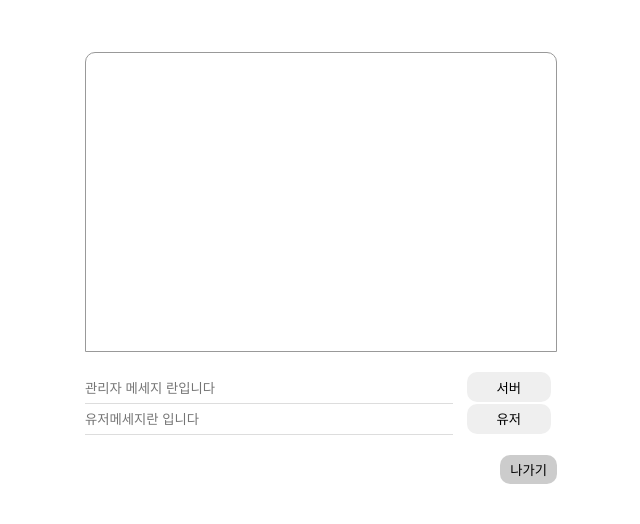
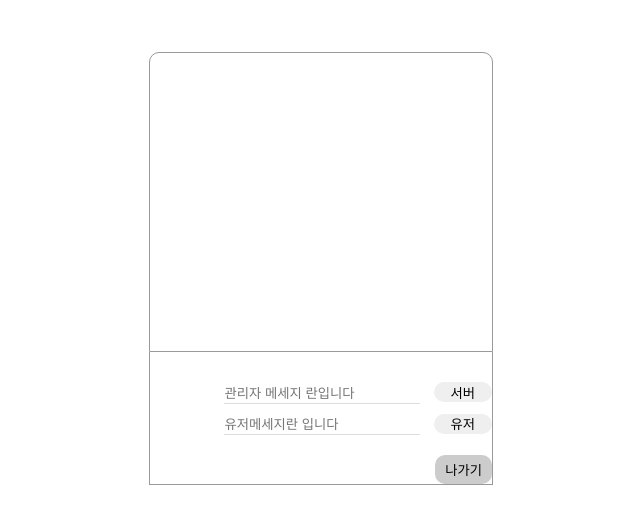
Before and after one commit to pia9322/test_socket_01, a website: page index.html in a window 1280 px wide. Shown: the whole page, without its empty margins (319-959 px from the left). Drawn offline with Linux system fonts and the light colour scheme.

Commit message:
reload
v

```diff
--- a/css/style.scss
+++ b/css/style.scss
@@ -7,6 +7,7 @@
 #chat_section {
     max-width: 600px;
     margin: 20px auto 0;
+    padding: 2.5% 10% 0;
     .result_wrap {
         #result {
             width: 100%;
@@ -21,16 +22,20 @@
         }
     }
     .msg_box_wrap {
-        margin-top: 20px;
+        padding-top: 20px;
+        border: 1px solid #999;
+        border-top: none;
         .msg_box {
+            text-align: right;
+            margin: 10px 0 0;
             input {
-                width: calc(80% - 10px); height: 30px;
+                width: calc(60% - 10px); height: 20px;
                 margin-right: 10px;
                 border: none;
-                border-bottom: 1px solid #ddd;
+                border-bottom: 1px solid #dddddd;
             }
             button {
-                width: calc(20% - 10px); height: 30px;
+                width: calc(20% - 10px); height: 20px;
                 background-color: none;
                 border: none; border-radius: 10px;
             }
--- a/index.html
+++ b/index.html
@@ -89,7 +89,7 @@
 #chat_section {
   max-width: 600px;
   margin: 20px auto 0;
-            padding: 2.5% 5% 0
+  padding: 2.5% 10% 0;
 }
 
 #chat_section .result_wrap #result {
@@ -107,20 +107,27 @@
 }
 
 #chat_section .msg_box_wrap {
-            margin-top: 20px;
+  padding-top: 20px;
+  border: 1px solid #999;
+  border-top: none;
+}
+
+#chat_section .msg_box_wrap .msg_box {
+  text-align: right;
+  margin: 10px 0 0;
 }
 
 #chat_section .msg_box_wrap .msg_box input {
-            width: calc(80% - 10px);
-            height: 30px;
+  width: calc(60% - 10px);
+  height: 20px;
   margin-right: 10px;
   border: none;
-            border-bottom: 1px solid #ddd;
+  border-bottom: 1px solid #dddddd;
 }
 
 #chat_section .msg_box_wrap .msg_box button {
   width: calc(20% - 10px);
-            height: 30px;
+  height: 20px;
   background-color: none;
   border: none;
   border-radius: 10px;
@@ -137,7 +144,6 @@
   background: rgba(0, 0, 0, 0.2);
   border-radius: 10px;
 }
-
 /*# sourceMappingURL=style.css.map */
     </style>
 </body>
```
Also changed, not shown: css/style.css, dist/css/style.min.css, 2 other files. Lines whose indentation alone changed are shown as unchanged.
